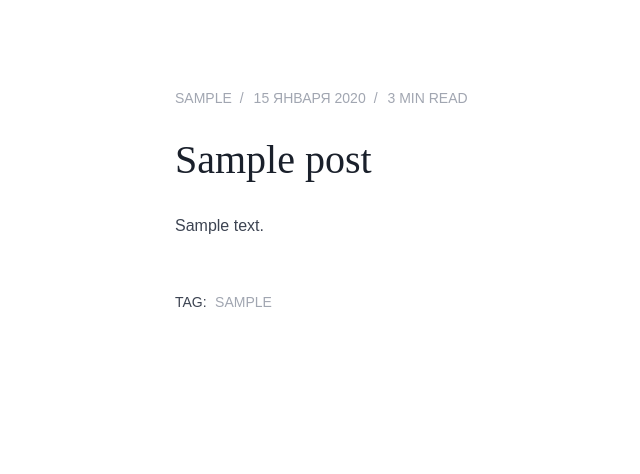
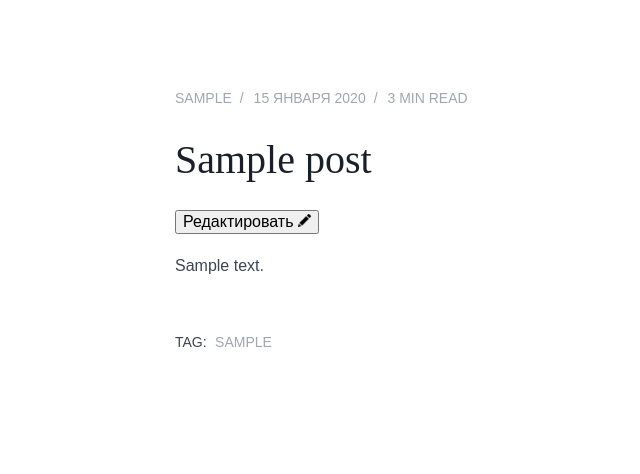
Before and after one commit to NikolayDenisov/minimal-flask-blog, a Flask app: page /post/1 in a window 1280 px wide. Shown: the top 474 px of the page, without its empty margins (115-755 px from the left). Run offline with Flask 2, Linux system fonts and the light colour scheme; a user stored in the database is signed in; tables that the repository leaves empty hold one stand-in row (values such as "Sample post"); parts of the project's set-up code (start-up, migrations or seed data) failed here and were passed over; some web fonts are replaced.

Commit message:
Add(editor): add button edit for post

```diff
--- a/app/base/routes.py
+++ b/app/base/routes.py
@@ -53,6 +53,7 @@ def create_post():
 def edit_post(post_id):
     """Edit post."""
     form = NewPost
+    print('TUTUT')
     if request.method == 'POST':
         post = Posts.query.get_or_404(post_id)
         title = request.form.get('title').strip()
--- a/app/base/templates/post.html
+++ b/app/base/templates/post.html
@@ -15,6 +15,13 @@
                                 <span class="read-time">3 min read</span>
                             </div>
                             <h1 class="post-title">{{ post.title }}</h1>
+                            {% if  user.is_authenticated | default(false) %}
+                                <form action="{{ url_for('base_blueprint.edit_post', post_id=post.id) }}">
+                                    <button type="submit" tyle="font-size:14px">Редактировать <img
+                                            style="height:13px;width:13px;" src="/static/img/button_draw.png"
+                                    ></button>
+                                </form>
+                            {% endif %}
                             <div class="post-content">
                                 <div id="markdown_content"> {{ post.content }}</div>
                             </div>
```
Also changed, not shown: app/base/static/img/button_draw.png (added).
